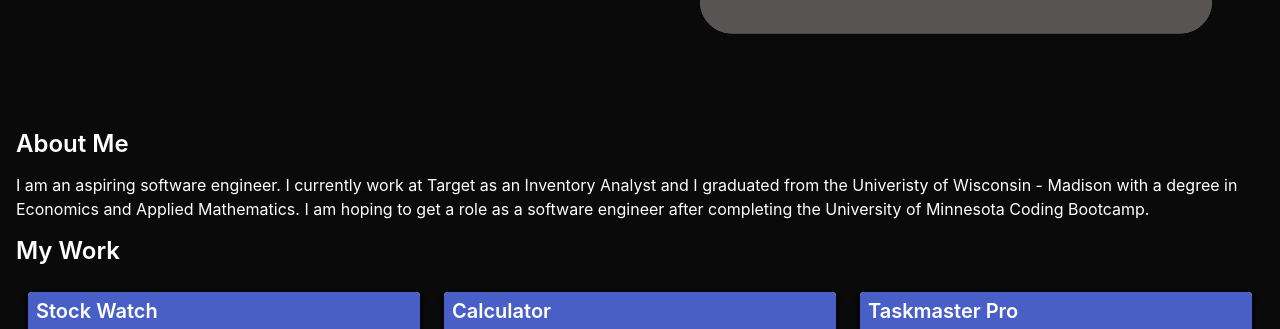
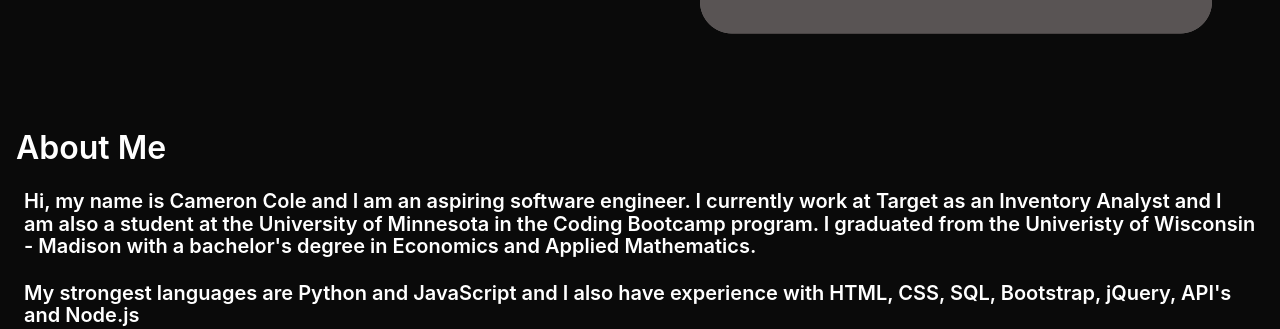
Before and after one commit to cam-cole/portfolio, a plain HTML site: page index.html in a window 1280 px wide. Shown: the part 488-817 px from the top of the page. Drawn offline with nearby package versions, Linux system fonts and the light colour scheme.

Commit message:
update about section

```diff
--- a/index.html
+++ b/index.html
@@ -61,18 +61,21 @@
             </div>
 
         </div>
-        <h1 id="about-me" class="title is-4 m-4 has-text-white">About Me</h1>
-        <div class="m-4">
-            <p class="has-text-white">
-                I am an aspiring software engineer. I currently work at Target as an Inventory Analyst and I graduated from the Univeristy of Wisconsin - Madison with a degree in
-                Economics and Applied Mathematics. I am hoping to get a role as a software engineer after completing the University of Minnesota Coding Bootcamp.
+        <h1 id="about-me" class="title is-3 m-4 has-text-white">About Me</h1>
+        <div class="m-5">
+            <p class="has-text-white title is-5">
+                Hi, my name is Cameron Cole and I am an aspiring software engineer. I currently work at Target as an Inventory Analyst and I am also a student at the University of Minnesota in the Coding Bootcamp program. I graduated from the Univeristy of Wisconsin - Madison with a bachelor's degree in
+                Economics and Applied Mathematics.
+            </p>
+            <p class="has-text-white title is-5">
+                My strongest languages are Python and JavaScript and I also have experience with HTML, CSS, SQL, Bootstrap, jQuery, API's and Node.js
             </p>
         </div>
     </section>
 
     <!-- My Work Section -->
     <section>
-        <h1 id="my-work" class="title is-4 m-4 has-text-white">My Work</h1>
+        <h1 id="my-work" class="title is-3 m-4 has-text-white">My Work</h1>
         <div class="columns is-variable is-3 m-4">
             <div class="column is-one-third">
                 <div class="card">
```
